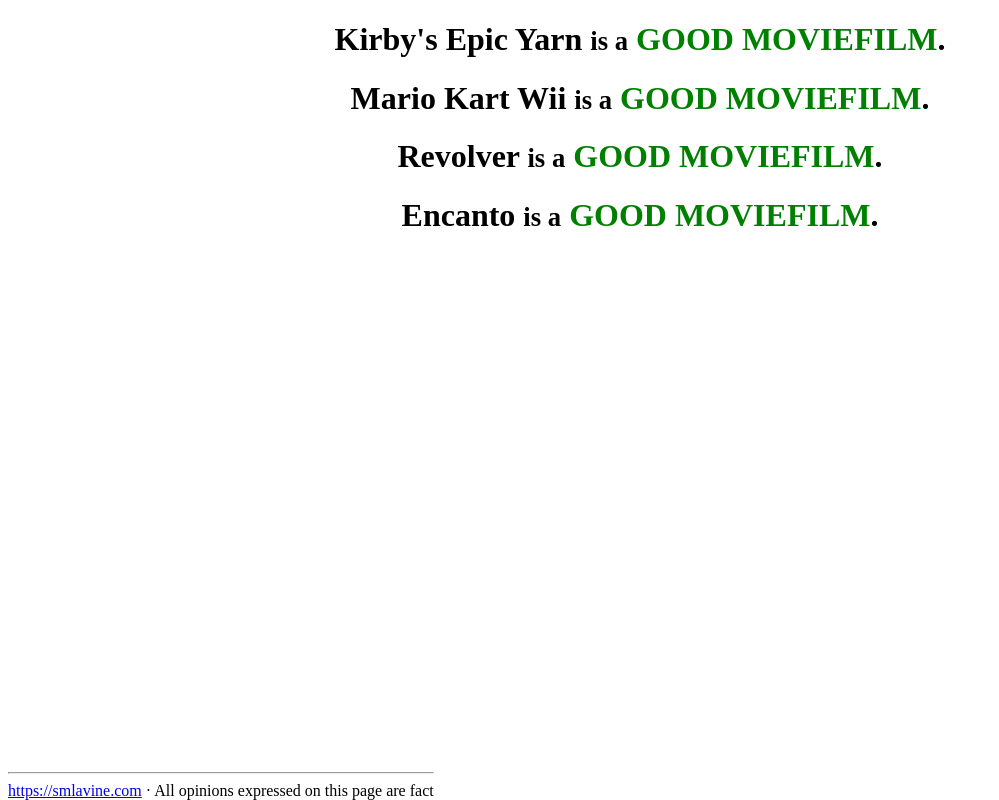
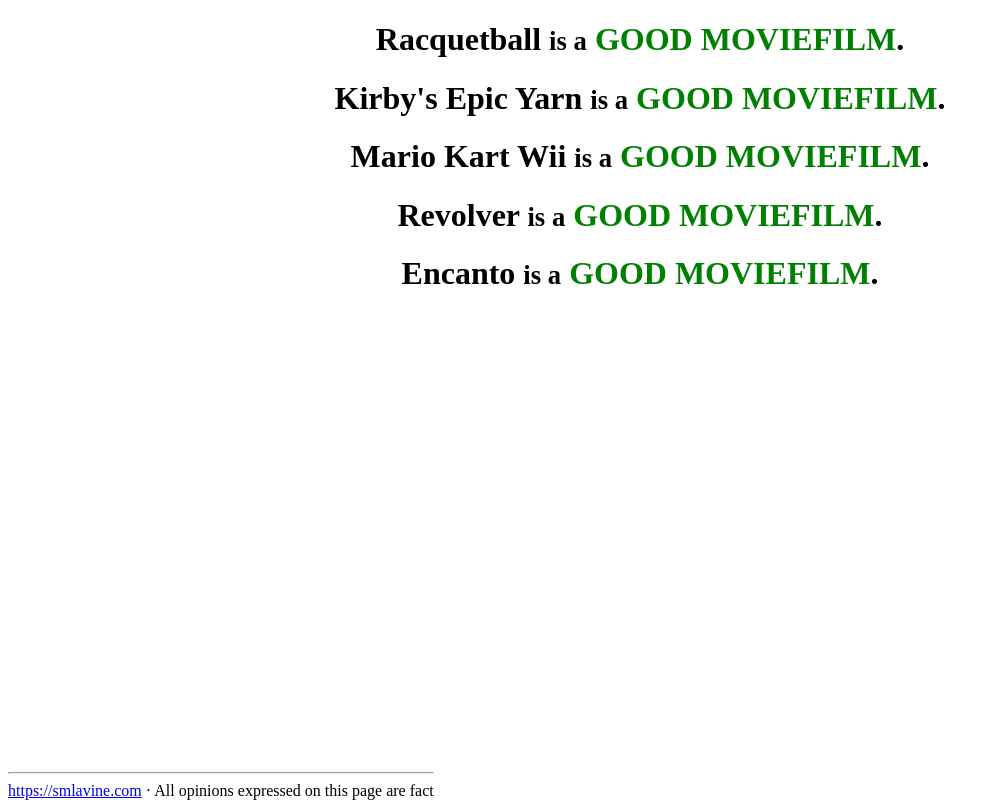
Before and after one commit to smlavine/goodmoviefilm.com, a plain HTML site: page src/index.html in a window 1280 px wide. Shown: the whole page, without its empty margins (0-999 px from the left). Drawn offline with Linux system fonts and the light colour scheme.

Commit message:
Add Racquetball

```diff
--- a/src/index.html
+++ b/src/index.html
@@ -30,6 +30,7 @@
 
 <body>
   <main style="text-align: center">
+    <h1><b><a class="ref" href="https://en.wikipedia.org/wiki/Racquetball">Racquetball</a></b> <small>is a</small> <b style="color: green">GOOD MOVIEFILM</b><span title="2022-02-09. Seriously, exercise is good for you! It makes you feel great. Try it.">.</span></h1>
     <h1><b><a class="ref" href="https://en.wikipedia.org/wiki/Kirby%27s_Epic_Yarn">Kirby's Epic Yarn</a></b> <small>is a</small> <b style="color: green">GOOD MOVIEFILM</b><span title="2022-01-31">.</span></h1>
     <h1><b><a class="ref" href="https://en.wikipedia.org/wiki/Mario_Kart_Wii">Mario Kart Wii</a></b> <small>is a</small> <b style="color: green">GOOD MOVIEFILM</b><span title="2022-01-19">.</span></h1>
     <h1><b><a class="ref" href="https://en.wikipedia.org/wiki/Revolver_(Beatles_album)">Revolver</a></b> <small>is a</small> <b style="color: green">GOOD MOVIEFILM</b><span title="2022-01-14">.</span></h1>
```
